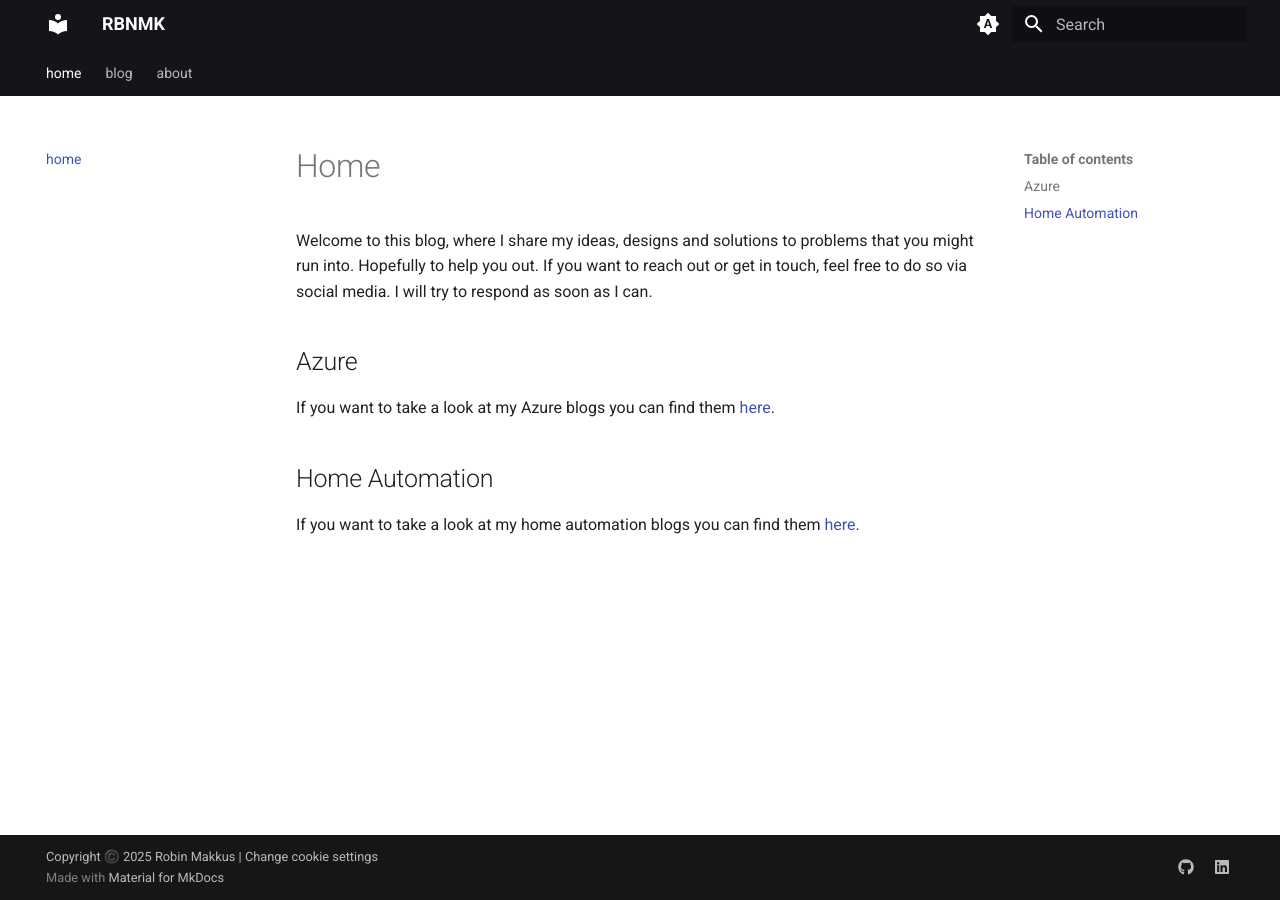
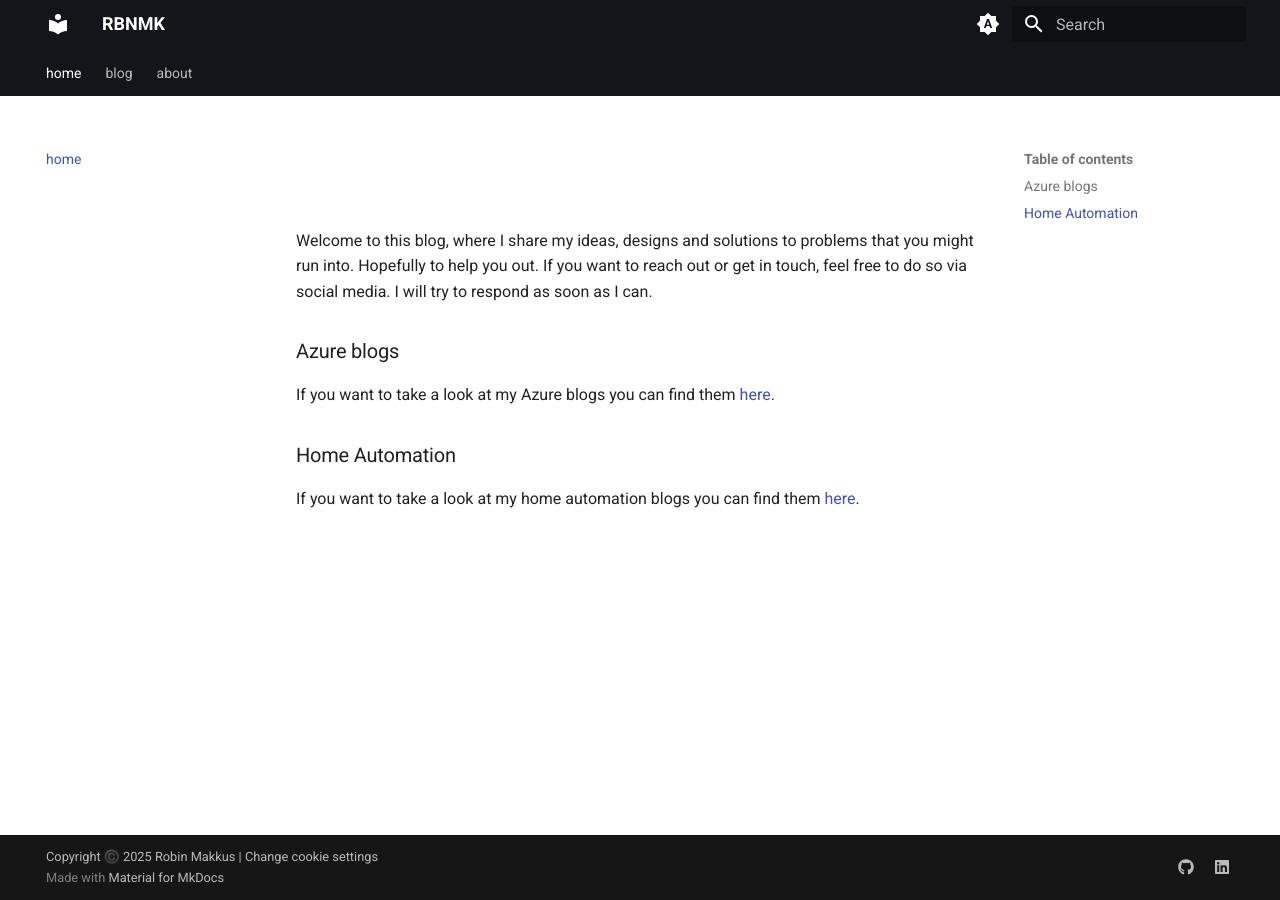
Before and after one commit to rbnmk/rbnmk.github.io, an MkDocs documentation site: the page built from docs/index.md, in a window 1280 px wide. Built offline with MkDocs 1.6.1 and Material for MkDocs 9.7.7, drawn with Linux system fonts in a browser that asks for light colours.

Commit message:
Update section headers in index.md for clarity

```diff
--- a/docs/index.md
+++ b/docs/index.md
@@ -1,11 +1,11 @@
-# Home
+#
 
 Welcome to this blog, where I share my ideas, designs and solutions to problems that you might run into. Hopefully to help you out. If you want to reach out or get in touch, feel free to do so via social media. I will try to respond as soon as I can.
 
-## Azure
+### Azure blogs
 
 If you want to take a look at my Azure blogs you can find them [here](/blog/category/azure/).
 
-## Home Automation
+### Home Automation
 
 If you want to take a look at my home automation blogs you can find them [here](/blog/category/home-automation/).
```
